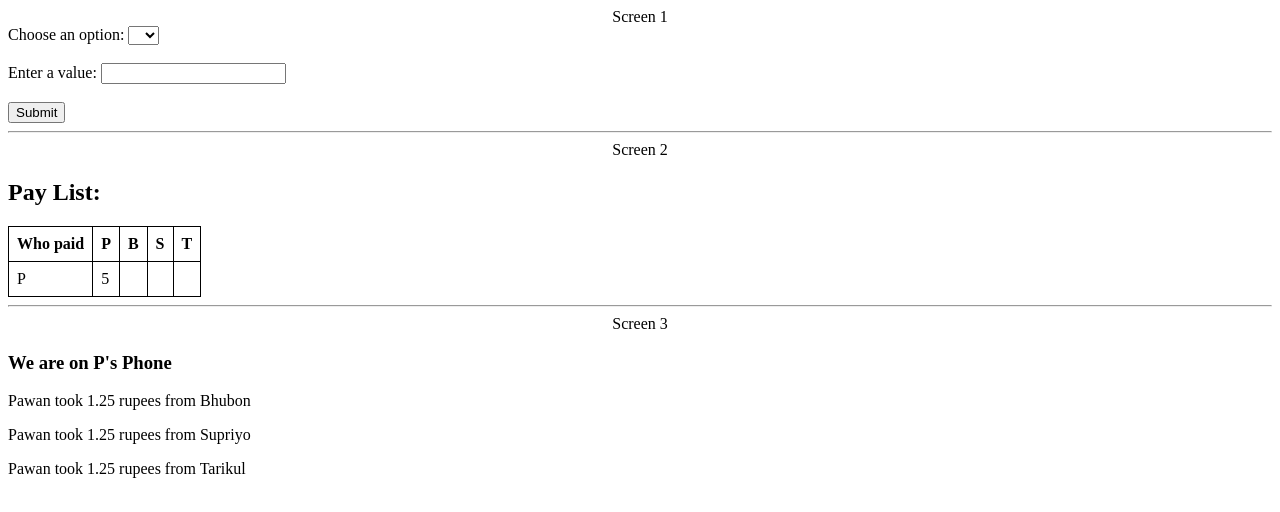
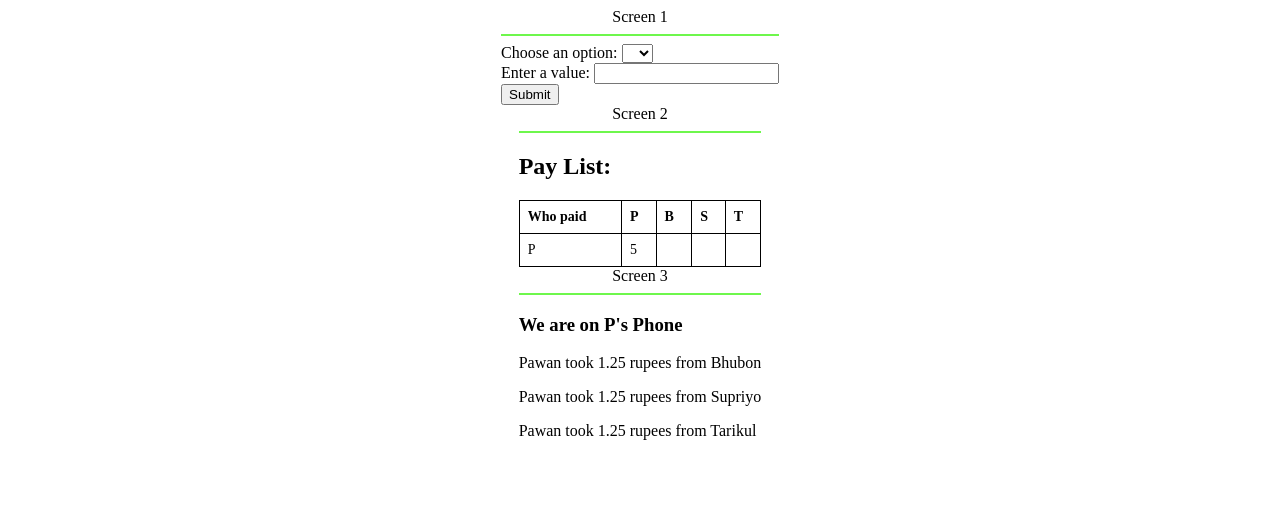
Before and after one commit to Bhubonmondal/pg, a plain HTML site: page index.html in a window 1280 px wide. Both pictures are taken after typing "5" into the empty fields and a click on the input "Submit". Drawn offline with Linux system fonts and the light colour scheme.

Commit message:
Add files via upload

```diff
--- a/index.html
+++ b/index.html
@@ -5,9 +5,11 @@
   <link rel="stylesheet" href="style.css">
 </head>
 <body>
-<center>Screen 1</center>
+
 
   <form id="myForm">
+    <center>Screen 1</center>
+    <hr>
     <label for="option">Choose an option:</label>
     <select id="option" name="option" required>
       <option value="P">P</option>
@@ -16,20 +18,21 @@
       <option value="T">T</option>
     </select>
 
-    <br><br>
+    <br>
 
     <label for="value">Enter a value:</label>
     <input type="number" id="value" name="value" required>
 
-    <br><br>
+    <br>
 
     <input type="submit" value="Submit">
   </form>
 
   <div id="result" style="display: none;">
 
+
+  <center>Screen 2</center>
   <hr>
-  <center>Screen 2</center>
     <h2>Pay List:</h2>
     <table id="submittedTable">
       <thead>
@@ -44,8 +47,9 @@
       <tbody id="submittedBody"></tbody>
     </table>
 
+
+  <center>Screen 3</center>
   <hr>
-  <center>Screen 3</center>
     <div>
        <h3>We are on P's Phone</h3>
               <p id="pb"></p>
--- a/style.css
+++ b/style.css
@@ -1,8 +1,53 @@
+body {
+  display: flex;
+  flex-direction: column;
+  align-items: center;
+  justify-content: center;
+  font-size: 45px;
+}
+hr {
+  height: 2px;
+  background-color: #6ef74c;
+  border: none;
+}
 table {
   border-collapse: collapse;
+  width: 100%;
 }
+
 th, td {
   text-align: left;
-       padding: 8px;
+  padding: 10px;
   border: 1px solid black;
 }
+
+/* Adjustments for smaller screens */
+@media only screen and (max-width: 480px) {
+
+  body {
+    font-size: 45px;
+  }
+
+  table {
+    font-size: 32px;
+  }
+
+  th, td {
+    padding: 26px;
+  }
+}
+
+/* Adjustments for larger screens */
+@media only screen and (min-width: 1200px) {
+  body {
+    font-size: 16px;
+  }
+
+  table {
+    font-size: 14px;
+  }
+
+  th, td {
+    padding: 8px;
+  }
+}
```
Lines whose indentation alone changed are shown as unchanged.
